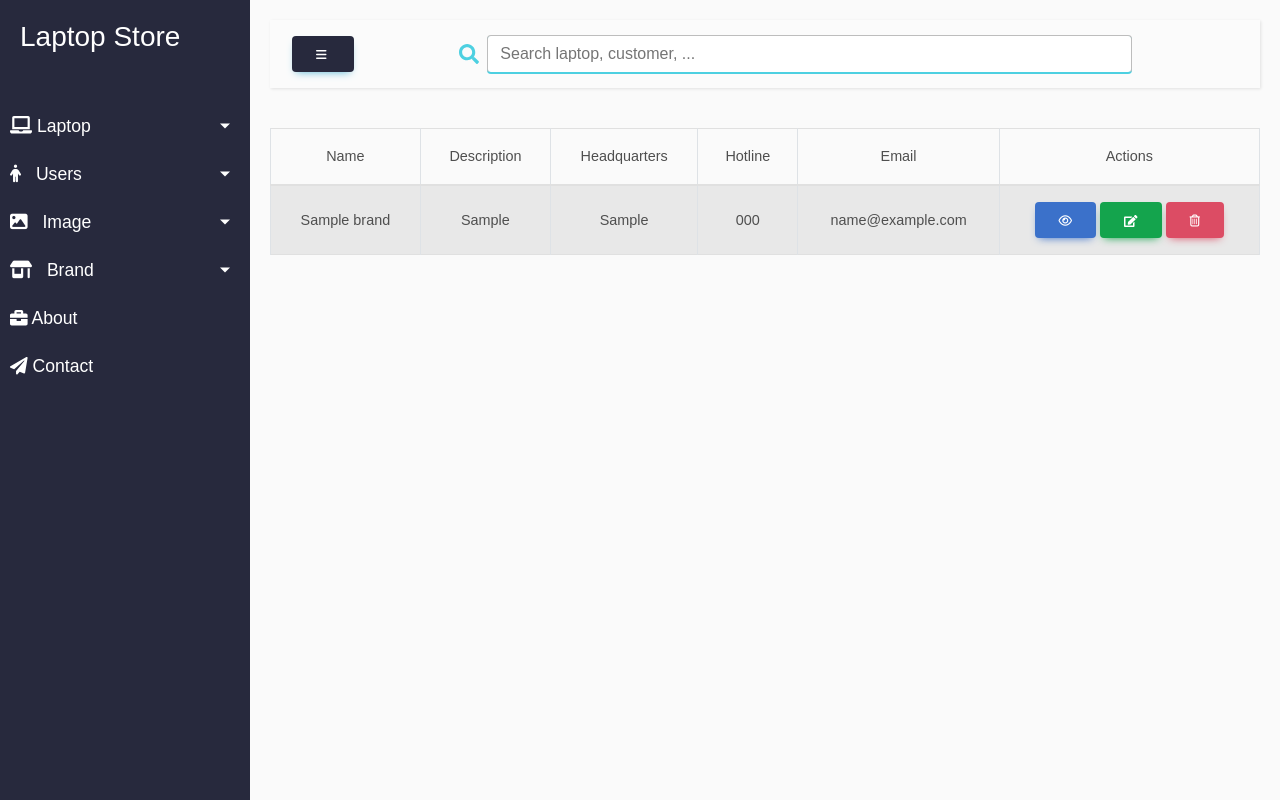
After one commit to haitrieu123580/python_project, a Django app: page /store/brand_list/ in a window 1280 px wide. The commit adds this page. Run offline with Django 4.2, Linux system fonts and the light colour scheme; tables that the repository leaves empty hold one stand-in row (values such as "Sample post"); some libraries are stand-ins or nearby versions.

Commit message:
CRUD Brand

```diff
--- a/mysite/store/models.py
+++ b/mysite/store/models.py
@@ -22,6 +22,9 @@ class Customer(models.Model):
 class Brand(models.Model):
     name = models.CharField(max_length=50)
     info = models.TextField()
+    headquarters = models.CharField(max_length=50, default="USA")
+    phone = models.CharField(max_length=20, default="0000000000")
+    email = models.EmailField(max_length=50, default="abc@gmail.com")
 
     def __str__(self):
         return self.name
--- a/mysite/store/static/css/detail.css
+++ b/mysite/store/static/css/detail.css
@@ -54,3 +54,26 @@
 .product__top div h4, .product__bottom h3{
     margin: 0;
 }
+.name_br{
+  margin-left: 100px;
+  font-weight: bold;
+  font-size: 30px;
+  margin-bottom: 30px;
+}
+.item{
+  font-size: 20px;
+  margin-left: 110px;
+}
+.btn_back_detail{
+  color: rgb(249, 5, 5);
+  background-color: rgb(223, 219, 219);
+  font-weight: bold;
+  width: 40px;
+  height: 500px;
+  margin-left: 80%;
+  font-size: 20px;
+  background-size: 50%;
+}
+.addmar{
+  margin-left: 70%;
+}
--- a/mysite/store/templates/base.html
+++ b/mysite/store/templates/base.html
@@ -77,6 +77,21 @@
                         </li>
                     </ul>
                 </li>
+                <li class="active">
+                    <a href="#brandSubmenu" data-toggle="collapse" aria-expanded="false" class="dropdown-toggle">
+                        <i class="fa-solid fa-shop"></i>
+                        Brand
+                    </a>
+                    <ul class="collapse list-unstyled" id="brandSubmenu">
+                        <li>
+                            <a href="{% url 'brand_list' %}">View Brands</a>
+                        </li>
+                        <li>
+                            <a href="{% url 'brand_add' %}">Add new brand</a>
+                        </li>
+                    </ul>
+                </li>
+
                 <li>
                     <a href="#">
                         <i class="fas fa-briefcase"></i>
--- /dev/null
+++ b/mysite/store/templates/brand_list.html
@@ -0,0 +1,62 @@
+{% extends 'base.html' %}
+
+{% block content %}
+{% if brand_list %}
+<table class="table table-bordered table-striped">
+    <!-- columns name -->
+    <thead>
+        <tr>
+          <th>Name</th>
+          <th>Description</th>
+          <th>Headquarters</th>
+          <th>Hotline</th>
+          <th>Email</th>
+          <th>
+             Actions
+          </th>
+        </tr>
+      </thead>
+      <tbody id="myTable">
+        {% for brand in brand_list %}
+        <tr>
+            <td>{{ brand.name }}</td>
+            <td>{{ brand.info }}</td>
+            <td>{{ brand.headquarters }}</td>
+            <td>{{ brand.phone }}</td>
+            <td>{{ brand.email }}</td>
+            <td>
+                <button type="button" class="btn btn-primary" onclick="window.location.href='{% url 'brand_detail' brand.id %}'"><i class="far fa-eye"></i></button>
+
+                <button type="button" class="btn btn-success" onclick="window.location.href='{% url 'brand_update' brand.id %}'"><i class="fas fa-edit"></i></button>
+
+                <button type="button" class="btn btn-danger"  data-mdb-toggle="modal" data-mdb-target="#deleteModal{{brand.id}}"><i class="far fa-trash-alt"></i></button>
+            </td>
+
+
+            <div class="modal fade" id="deleteModal{{brand.id}}" tabindex="-1" aria-labelledby="exampleModalLabel" aria-hidden="true">
+              <div class="modal-dialog">
+                <div class="modal-content">
+                  <div class="modal-header">
+                    <h5 class="modal-title" id="exampleModalLabel">Are you sure delete Brand {{brand.name}}</h5>
+                    <button type="button" class="btn-close" data-mdb-dismiss="modal" aria-label="Close"></button>
+                  </div>
+                  <div class="modal-body"></div>
+                  <div class="modal-footer">
+                    <button type="button" class="btn btn-secondary" data-mdb-dismiss="modal" href = "{% url 'brand_list'%}">Cancel</button>
+                  <form action= {% url 'brand_delete' brand.id %} method = "POST">
+                    {% csrf_token %}
+                    <button type="submit" class="btn btn-danger">Accept</button>
+                  </form>
+                  </div>
+                </div>
+              </div>
+            </div>
+    {% endfor %}
+    </tbody>
+    <!-- Modal -->
+
+</table>
+{% else %}
+    <p>No brands are available.</p>
+{% endif %}
+{% endblock %}
--- a/mysite/store/urls.py
+++ b/mysite/store/urls.py
@@ -20,5 +20,11 @@ urlpatterns = [
     path('user_update/<str:pk>/', views.user_update, name='user_update'),
     path('user_delete/<str:pk>/', views.user_delete, name='user_delete'),
     path('user_add/', views.user_add, name='user_add'),
+    # Brand
+    path('brand_list/', views.brand_list, name='brand_list'),
+    path('brand_detail/<str:brand_id>/',views.brand_detail, name='brand_detail'),
+    path('brand_add/', views.brand_add, name='brand_add'),
+    path('brand_update/<str:brand_id>/', views.brand_update, name='brand_update'),
+    path('brand_delete/<str:brand_id>/', views.brand_delete, name='brand_delete'),
 ]
 #
--- a/mysite/store/views.py
+++ b/mysite/store/views.py
@@ -5,7 +5,7 @@ from .models import Laptop, Brand, Image
 from account.models import User
 from django.shortcuts import render, redirect, get_object_or_404
 from .models import Laptop
-from .forms import LaptopForm, ImageForm, UserForm
+from .forms import LaptopForm, ImageForm, UserForm, BrandForm
 from account.forms import SignUpForm
 
 from django.views.generic.edit import DeleteView, UpdateView
@@ -152,3 +152,52 @@ def user_add(request):
         errors = None
 
     return render(request, 'user_add.html', {'form': form, 'errors': errors})
+
+# Brand
+def brand_list(request):
+    brand_list =  Brand.objects.all()
+    return render(request, 'brand_list.html',{'brand_list':brand_list })
+
+def brand_detail(request, brand_id):
+    brand = get_object_or_404(Brand, id=brand_id)
+    return render(request, 'brand_detail.html', {'brand': brand})
+
+def brand_add(request):
+    if request.method == 'POST':
+        form = BrandForm(request.POST)
+        if form.is_valid():
+            brand = form.save()
+            return redirect('brand_list')
+    else:
+        form = BrandForm()
+    if form.errors:
+        errors = form.errors
+    else:
+        errors = None
+
+    return render(request, 'brand_add.html', {'form': form, 'errors': errors})
+
+def brand_update(request, brand_id):
+
+    brand = get_object_or_404(Brand, id=brand_id)
+    if request.method == 'POST':
+        form = BrandForm(request.POST, instance=brand)
+        if form.is_valid():
+            form.save()
+            return redirect('brand_list')
+    else:
+        form = BrandForm(instance=brand)
+
+    return render(request, 'brand_update.html', {'form': form})
+
+def brand_delete(request, brand_id):
+    brand = Brand.objects.get(id=brand_id)
+    if request.method == 'POST':
+        brand.delete()
+        return redirect('brand_list')
+    context = {'brand_id': brand}
+    return render(request, 'brand_delete.html', context)
+
+def delete(request):
+    # delete
+    brand_list()
```
Also changed, not shown: mysite/store/forms.py (+15 -1 lines), mysite/store/templates/brand_add.html (added, +42 -0 lines), mysite/store/templates/brand_detail.html (added, +27 -0 lines), mysite/store/templates/brand_update.html (added, +11 -0 lines), mysite/store/migrations/0004_brand_email_brand_headquarters_brand_phone.py (added).
